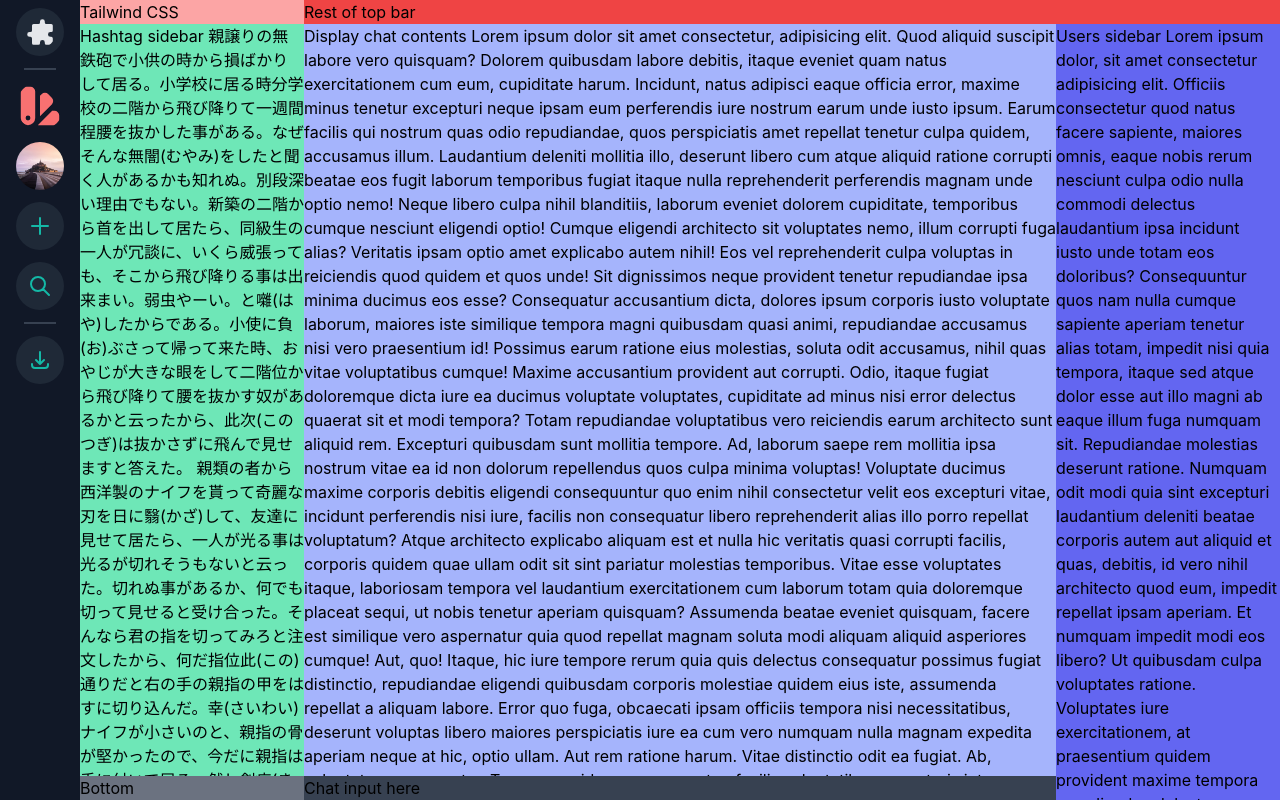
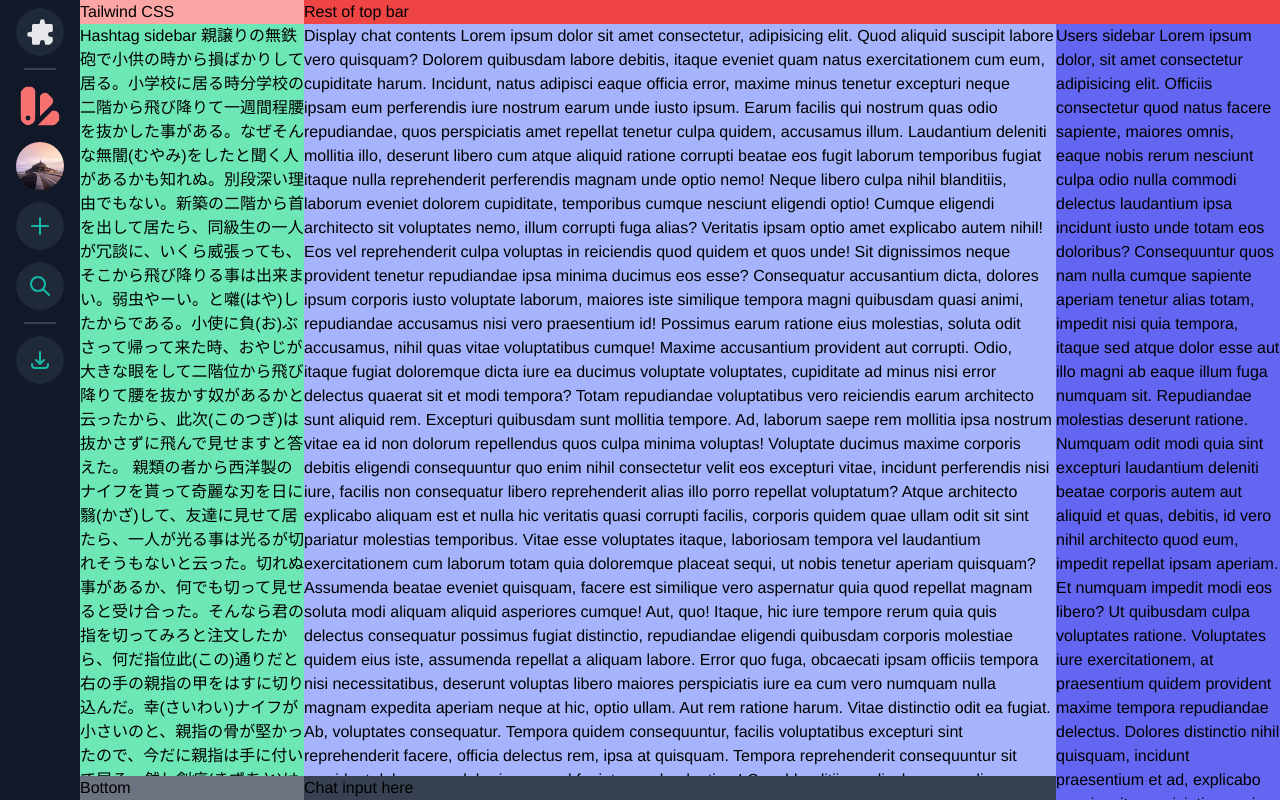
Before and after one commit to miya-start/next-chat, a Next.js app: page / in a window 1280 px wide. Built offline with nearby package versions, Linux system fonts and the light colour scheme.

Commit message:
Change font-family
https://ics.media/entry/200317/

```diff
--- a/styles/tailwind.css
+++ b/styles/tailwind.css
@@ -3,11 +3,8 @@
 @tailwind utilities;
 
 @layer base {
-  html,
   body {
-    padding: 0;
-    margin: 0;
-    font-family: -apple-system, BlinkMacSystemFont, Segoe UI, Roboto, Oxygen,
-      Ubuntu, Cantarell, Fira Sans, Droid Sans, Helvetica Neue, sans-serif;
+    font-family: 'Helvetica Neue', Arial, 'Hiragino Kaku Gothic ProN',
+      'Hiragino Sans', Meiryo, sans-serif;
   }
 }
```
